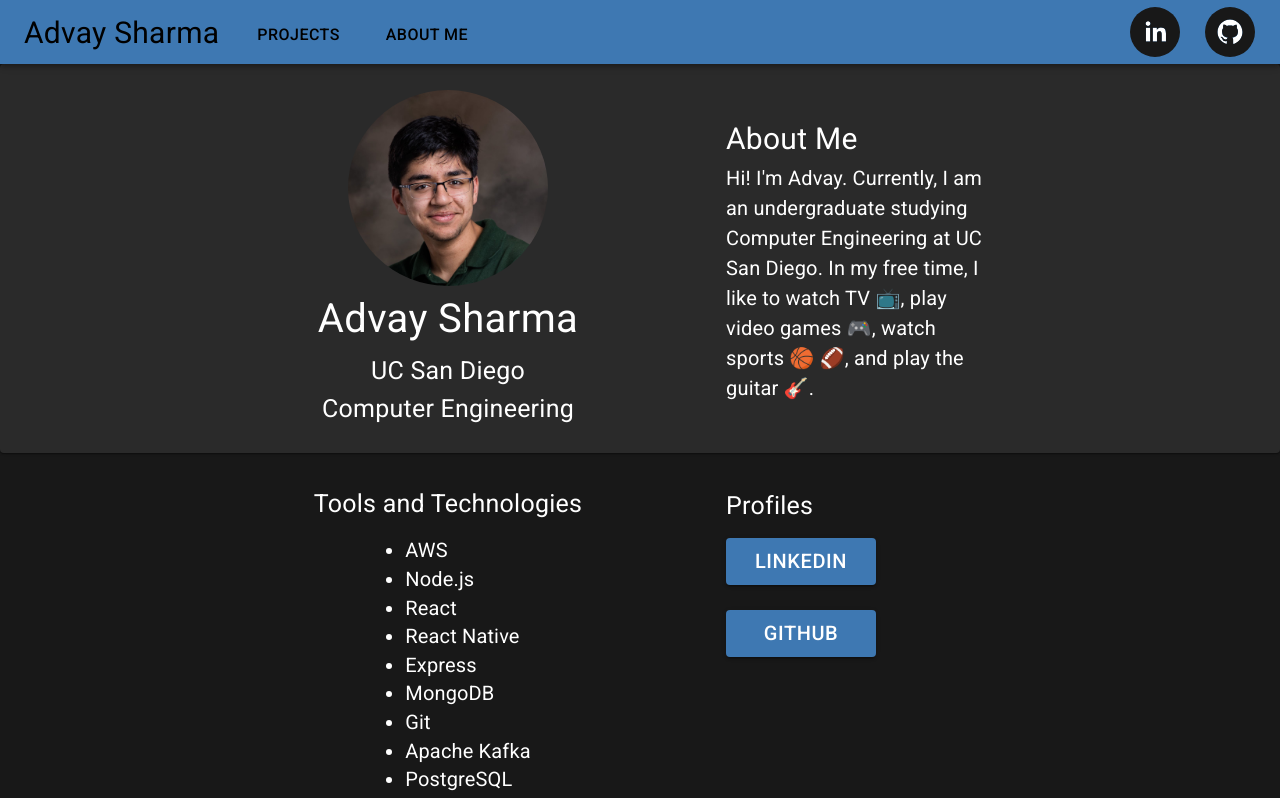
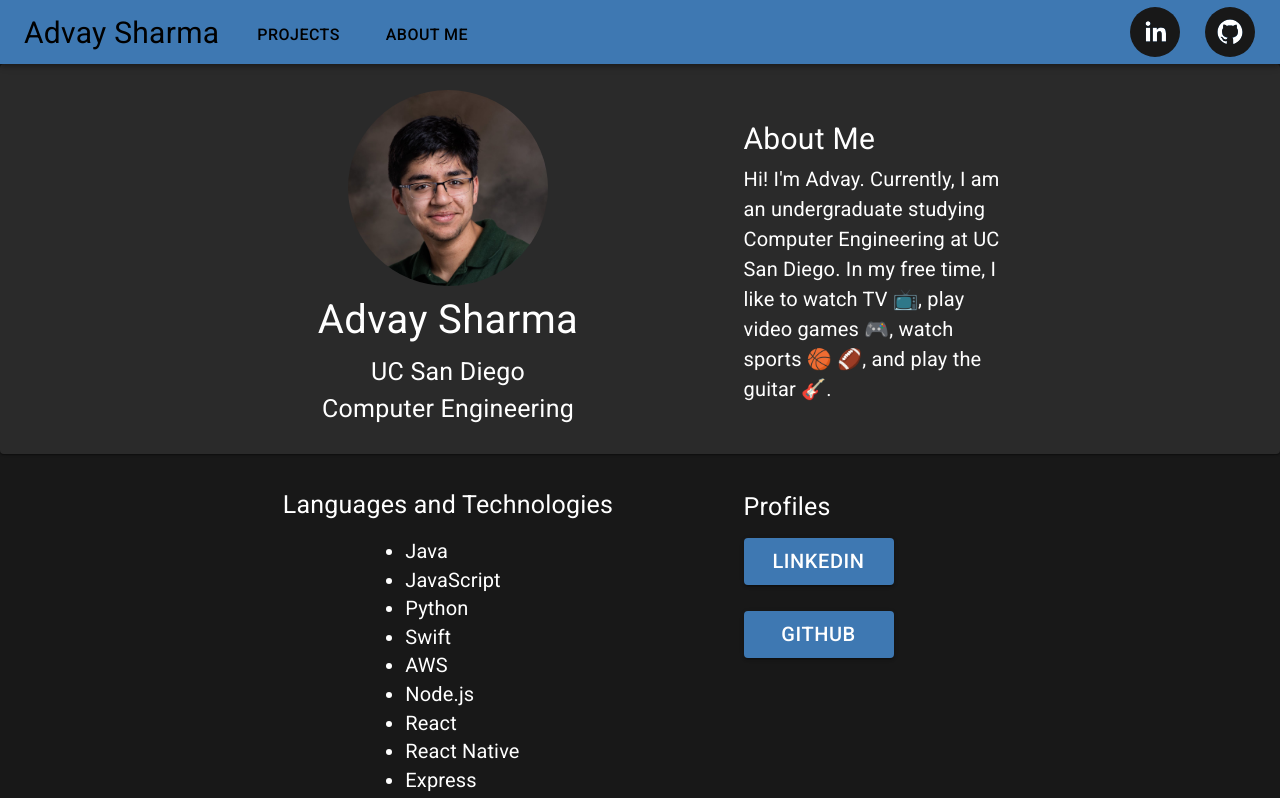
Before and after one commit to sharmaadvay0/developer-portfolio, a React (Create React App) app: page /about in a window 1280 px wide. Shown: the top 798 px of the page. Built offline with nearby package versions, Linux system fonts and the light colour scheme.

Commit message:
added languages and cleaned up formatting

```diff
--- a/src/pages/About.js
+++ b/src/pages/About.js
@@ -24,7 +24,7 @@ const About = () => {
                 flexDirection: "column",
                 alignItems: "center",
                 marginRight: "5%",
-                width: "300px",
+                width: "335px",
                 paddingTop: "2%",
                 paddingBottom: "2%",
               }}
@@ -104,7 +104,7 @@ const About = () => {
                 flexDirection: "column",
                 alignItems: "center",
                 marginRight: "5%",
-                width: "300px",
+                width: "335px",
                 paddingBottom: "2%",
               }}
             >
@@ -115,9 +115,13 @@ const About = () => {
                   textAlign: "center",
                 }}
               >
-                Tools and Technologies
+                Languages and Technologies
               </Typography>
               <ul>
+                <li style={{ color: "white", fontSize: 20 }}>Java</li>
+                <li style={{ color: "white", fontSize: 20 }}>JavaScript</li>
+                <li style={{ color: "white", fontSize: 20 }}>Python</li>
+                <li style={{ color: "white", fontSize: 20 }}>Swift</li>
                 <li style={{ color: "white", fontSize: 20 }}>AWS</li>
                 <li style={{ color: "white", fontSize: 20 }}>Node.js</li>
                 <li style={{ color: "white", fontSize: 20 }}>React</li>
@@ -275,6 +279,7 @@ const About = () => {
                 style={{
                   color: "white",
                   fontSize: 25,
+                  textAlign: "center",
                 }}
               >
                 Profiles
@@ -292,7 +297,7 @@ const About = () => {
                 </a>
               </Button>
               <Button
-                style={{ fontSize: 20, marginTop: "10%", width: "150px" }}
+                style={{ fontSize: 20, marginTop: "15%", width: "150px" }}
                 variant="contained"
                 color="primary"
               >
@@ -312,9 +317,13 @@ const About = () => {
               marginTop: "5%",
             }}
           >
-            Tools and Technologies I've used:
+            Languages and Technologies
           </Typography>
           <ul>
+            <li style={{ color: "white", fontSize: 20 }}>Java</li>
+            <li style={{ color: "white", fontSize: 20 }}>JavaScript</li>
+            <li style={{ color: "white", fontSize: 20 }}>Python</li>
+            <li style={{ color: "white", fontSize: 20 }}>Swift</li>
             <li style={{ color: "white", fontSize: 20 }}>AWS</li>
             <li style={{ color: "white", fontSize: 20 }}>Node.js</li>
             <li style={{ color: "white", fontSize: 20 }}>React</li>
```
Also changed, not shown: public/manifest.json.
